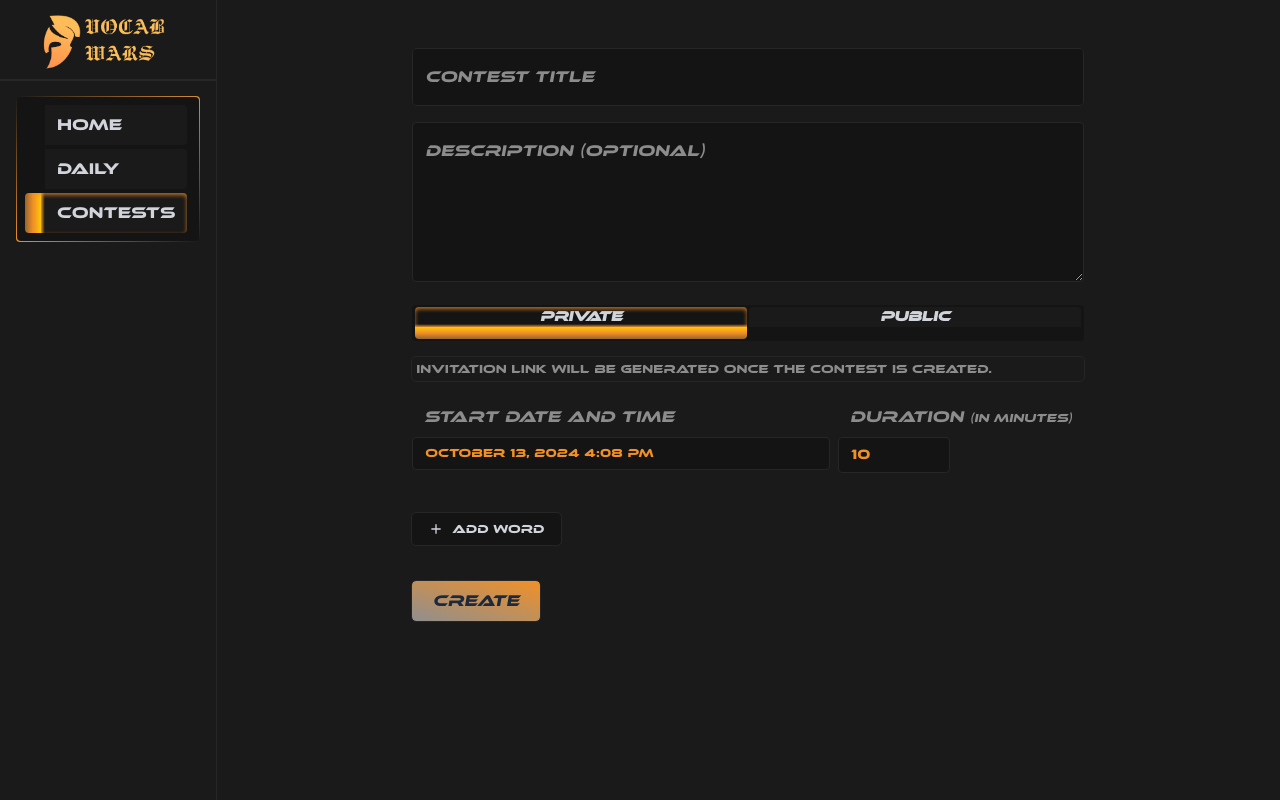
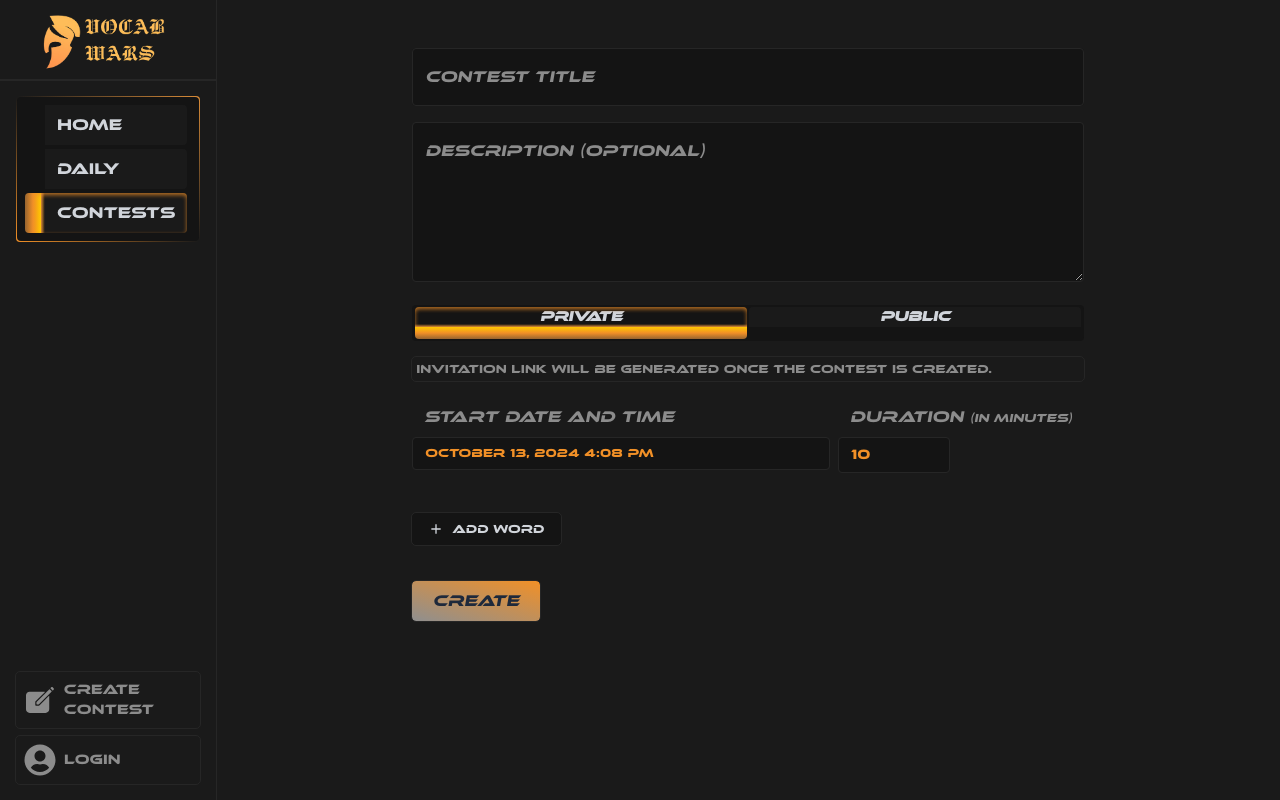
Before and after one commit to million-t/Vocab-Wars-Frontend, a Next.js app: page /contests/create in a window 1280 px wide. Built offline with nearby package versions, Linux system fonts and the light colour scheme.

Commit message:
update nav-bar

```diff
--- a/app/contests/[id]/page.tsx
+++ b/app/contests/[id]/page.tsx
@@ -20,7 +20,7 @@ const Contest = () => {
 
   useEffect(() => {
     const interval = setInterval(() => {
-      if (indexRef.current < fullText.length) {
+      if (indexRef.current <= fullText.length) {
         setDisplayedText(fullText.slice(0, indexRef.current));
 
         indexRef.current++;
--- a/components/nav-bar/nav.tsx
+++ b/components/nav-bar/nav.tsx
@@ -2,6 +2,9 @@
 import React, { useState, useEffect } from "react";
 import Link from "next/link";
 import { usePathname } from "next/navigation";
+import { RiAddLine } from "react-icons/ri";
+import { FaUserCircle } from "react-icons/fa";
+import { IoIosCreate } from "react-icons/io";
 
 const indicatorHeight = 40;
 const navItems = ["Home", "Daily", "Contests"];
@@ -25,9 +28,9 @@ const NavBar = () => {
     }
   };
   return (
-    <div className="flex w-full h-full outline outline-1 outline-[#262626] p-4">
-      <div className="w-full ">
-        <div className=" w-full p-[1px] bg-gradient-to-bl from-[#DA8C38] via-transparent to-[#F19027] rounded">
+    <div className="flex w-full h-full overflow-hidden outline outline-1 outline-[#262626] p-4">
+      <div className="w-full flex flex-col">
+        <div className=" w-fit p-[1px] bg-gradient-to-bl from-[#DA8C38] via-transparent to-[#F19027] rounded">
           <div
             className={`  rounded bg-[#141414] flex justify-start  gap-1 p-2 w-full max-w-md mr-1 overflow-hidden`}
           >
@@ -66,6 +69,25 @@ const NavBar = () => {
             </ul>
           </div>
         </div>
+        <div className="w-full  h-full flex flex-col justify-end gap-2 text-[#8c8c8c]">
+          <Link
+            href="/contests/create"
+            className="py-2 text-sm text-left items-center outline outline-1 outline-[#262626] rounded flex gap-2"
+          >
+            <div className="ml-2 w-10 h-10">
+              <IoIosCreate className="text-xl  w-full h-full" />
+            </div>
+            <p className="">Create Contest</p>
+          </Link>
+          <div className="w-full h-12 outline outline-1 outline-[#262626] flex items-center justify-start rounded">
+            <div className=" w-8 h-8 ml-2 rounded-full flex justify-center items-center">
+              <FaUserCircle className="w-full h-full" />
+            </div>
+            <Link href="/login" className="px-2">
+              <p className="text-sm">Login</p>
+            </Link>
+          </div>
+        </div>
       </div>
     </div>
   );
```
Also changed, not shown: app/not-found.tsx (added, +37 -0 lines), public/images/404.png (added).
